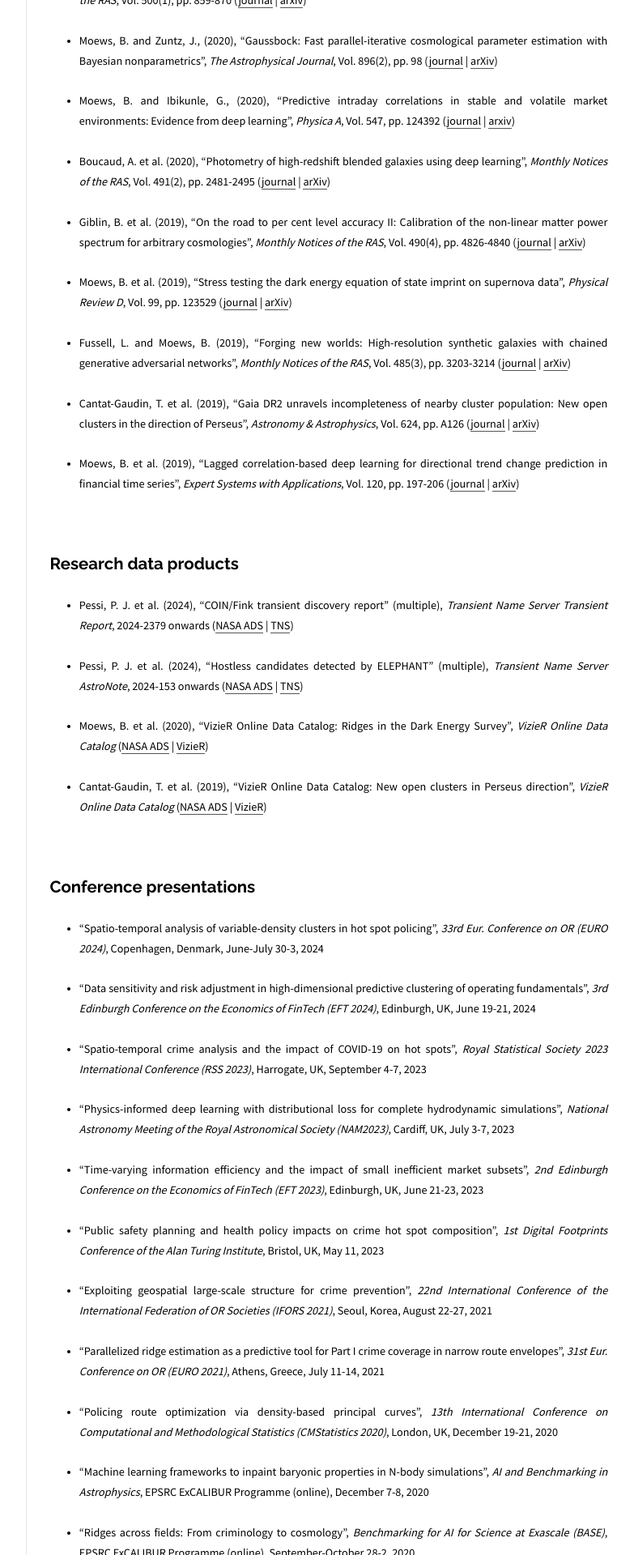
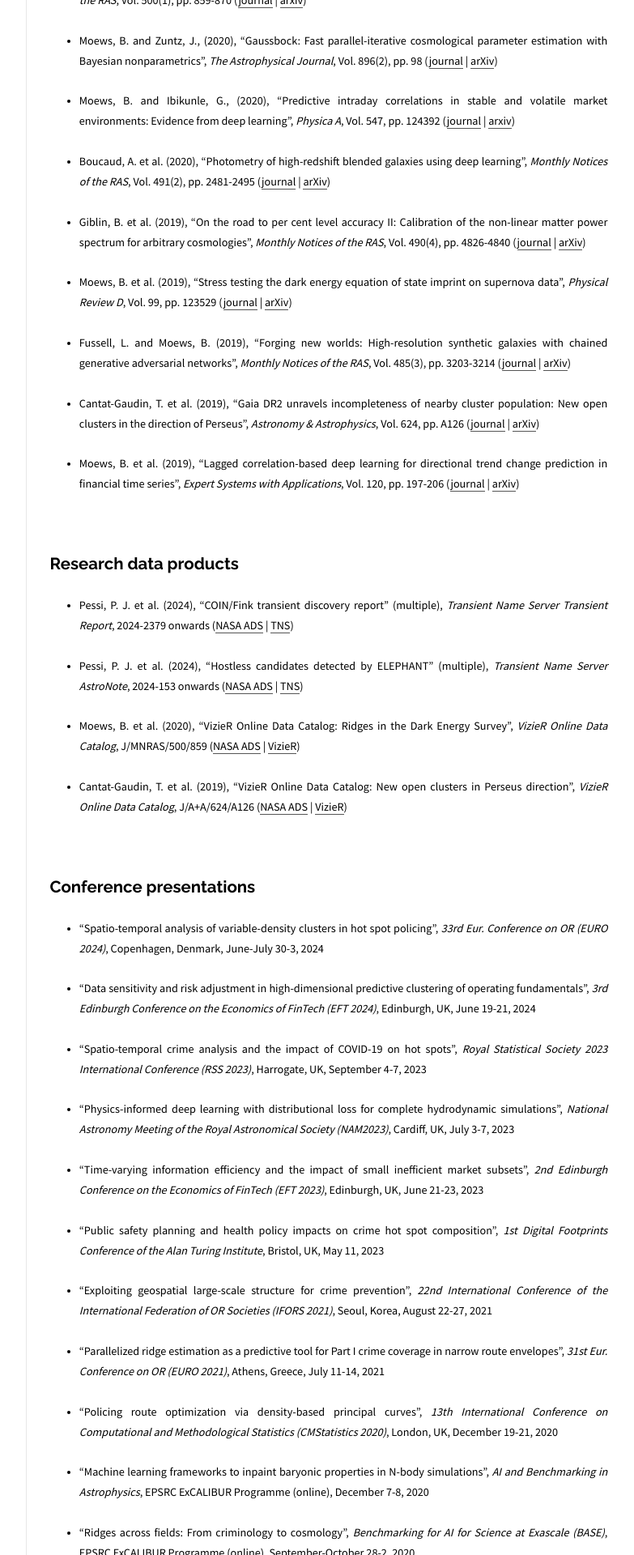
Before and after one commit to moews/moews.github.io, a Jekyll site: the page built from _posts/2017-03-25-publications.md, in a window 1280 px wide. Shown: the part 829-2749 px from the top of the page at 81% size, without its empty margins (326-1109 px from the left). Built offline with Jekyll 4.4.1, drawn with Linux system fonts in a browser that asks for light colours.

Commit message:
Update 2017-03-25-publications.md

```diff
--- a/_posts/2017-03-25-publications.md
+++ b/_posts/2017-03-25-publications.md
@@ -52,9 +52,9 @@ categories: posts
 
 * <small>Pessi, P. J. et al. (2024), "Hostless candidates detected by ELEPHANT" (multiple), _Transient Name Server AstroNote_, 2024-153 onwards ([NASA ADS](https://ui.adsabs.harvard.edu/search/q=abs%3A%22Hostless%20candidates%20detected%20by%20ELEPHANT%22&sort=date%20desc%2C%20bibcode%20desc&p_=0) | [TNS](https://www.wis-tns.org/astronotes/astronote/2024-153))</small>
 
-* <small>Moews, B. et al. (2020), "VizieR Online Data Catalog: Ridges in the Dark Energy Survey", _VizieR Online Data Catalog_ ([NASA ADS](https://ui.adsabs.harvard.edu/abs/2020yCat..75000859M/abstract) | [VizieR](https://cdsarc.cds.unistra.fr/viz-bin/cat/J/MNRAS/500/859))</small>
+* <small>Moews, B. et al. (2020), "VizieR Online Data Catalog: Ridges in the Dark Energy Survey", _VizieR Online Data Catalog_, J/MNRAS/500/859 ([NASA ADS](https://ui.adsabs.harvard.edu/abs/2020yCat..75000859M/abstract) | [VizieR](https://cdsarc.cds.unistra.fr/viz-bin/cat/J/MNRAS/500/859))</small>
 
-* <small>Cantat-Gaudin, T. et al. (2019), "VizieR Online Data Catalog: New open clusters in Perseus direction", _VizieR Online Data Catalog_ ([NASA ADS](https://ui.adsabs.harvard.edu/abs/2019yCat..36240126C/abstract) | [VizieR](https://cdsarc.cds.unistra.fr/viz-bin/cat/J/A+A/624/A126))</small>
+* <small>Cantat-Gaudin, T. et al. (2019), "VizieR Online Data Catalog: New open clusters in Perseus direction", _VizieR Online Data Catalog_, J/A+A/624/A126 ([NASA ADS](https://ui.adsabs.harvard.edu/abs/2019yCat..36240126C/abstract) | [VizieR](https://cdsarc.cds.unistra.fr/viz-bin/cat/J/A+A/624/A126))</small>
 
 <!--
 REMOVE CONFERENCES
```
